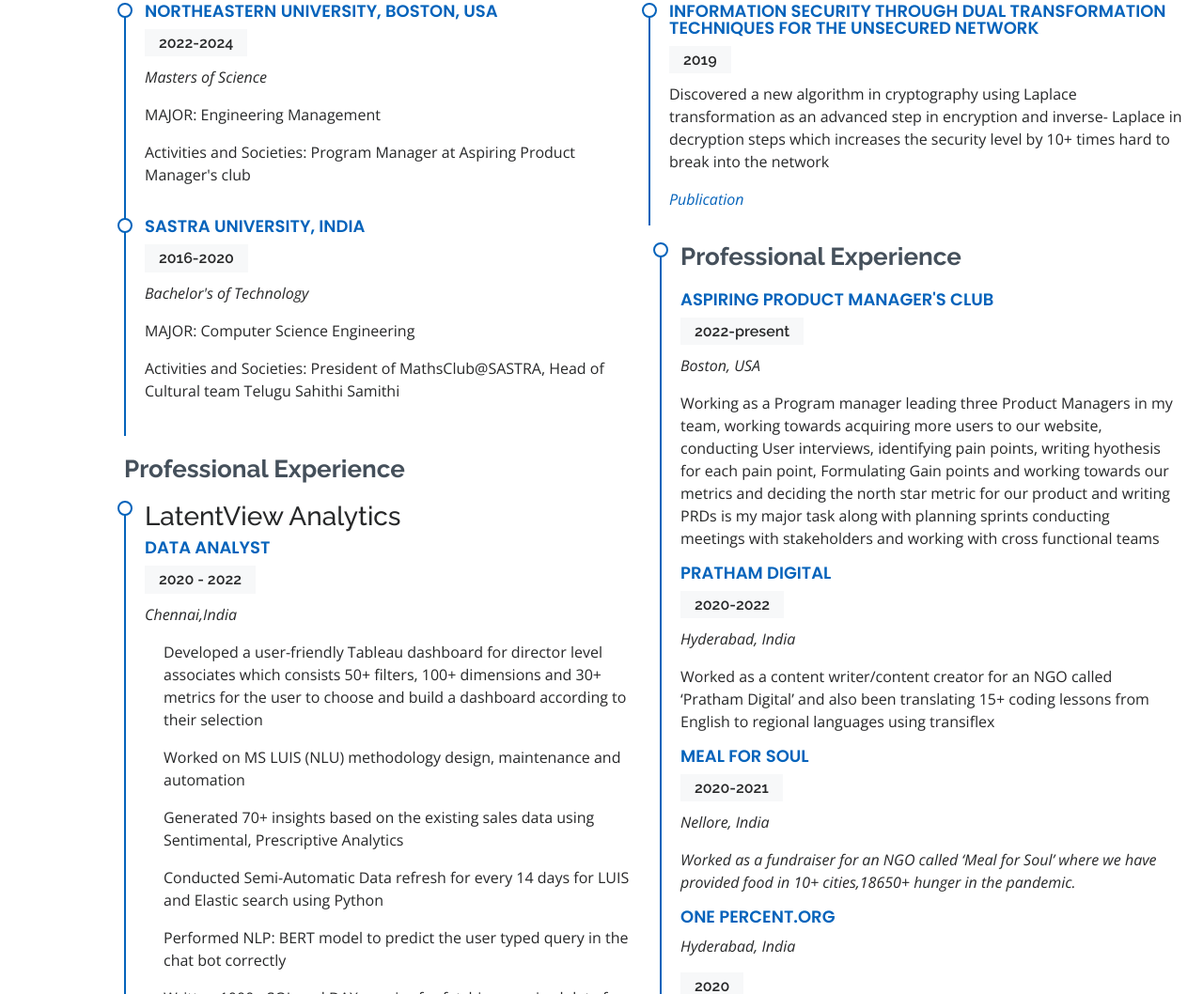
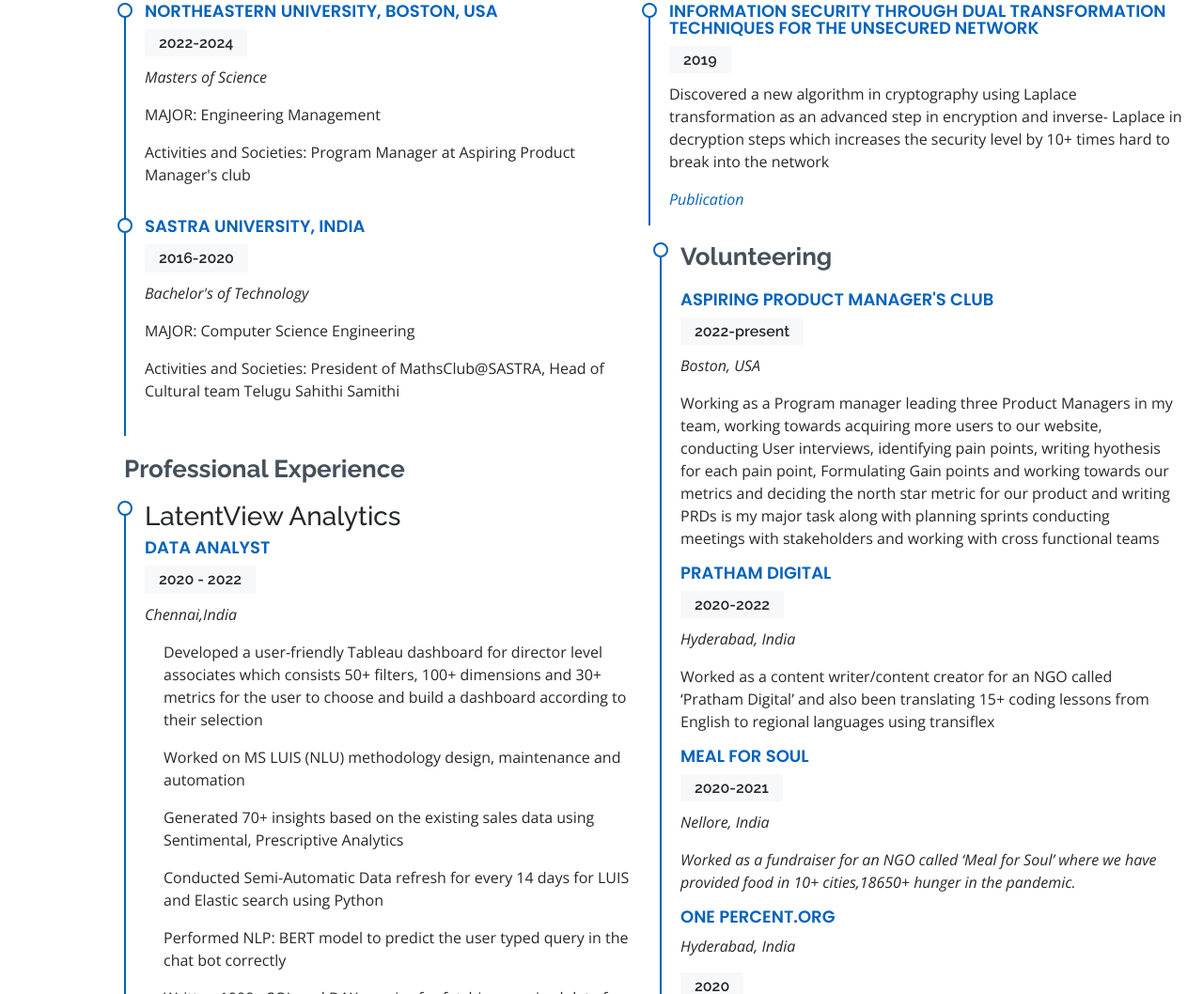
Before and after one commit to Sphoorthirv/portfolio, a plain HTML site: page index.html in a window 1280 px wide. Shown: the part 2167-3225 px from the top of the page at 94% size. Drawn offline with nearby package versions, Linux system fonts and the light colour scheme.

Commit message:
Update index.html

```diff
--- a/index.html
+++ b/index.html
@@ -291,8 +291,8 @@
               </div>
 
           <div class="resume-item">
-            <h2 class="resume-title">Professional Experience</h2>
-            <h4>Aspiring Product Manager's Club</h4>
+            <h3 class="resume-title">Volunteering</h3>
+             <h4>Aspiring Product Manager's Club</h4>
             <h5>2022-present</h5>
             <p><em>Boston, USA </em></p>
             <p>Working as a Program manager leading three Product Managers in my team, working towards acquiring more users to our website, conducting User interviews, identifying  pain points, writing hyothesis for each pain point, Formulating Gain points and working towards our metrics and deciding the north star metric for our product and writing PRDs is my major task along with planning sprints conducting meetings with stakeholders and working with cross functional teams</p>
```
